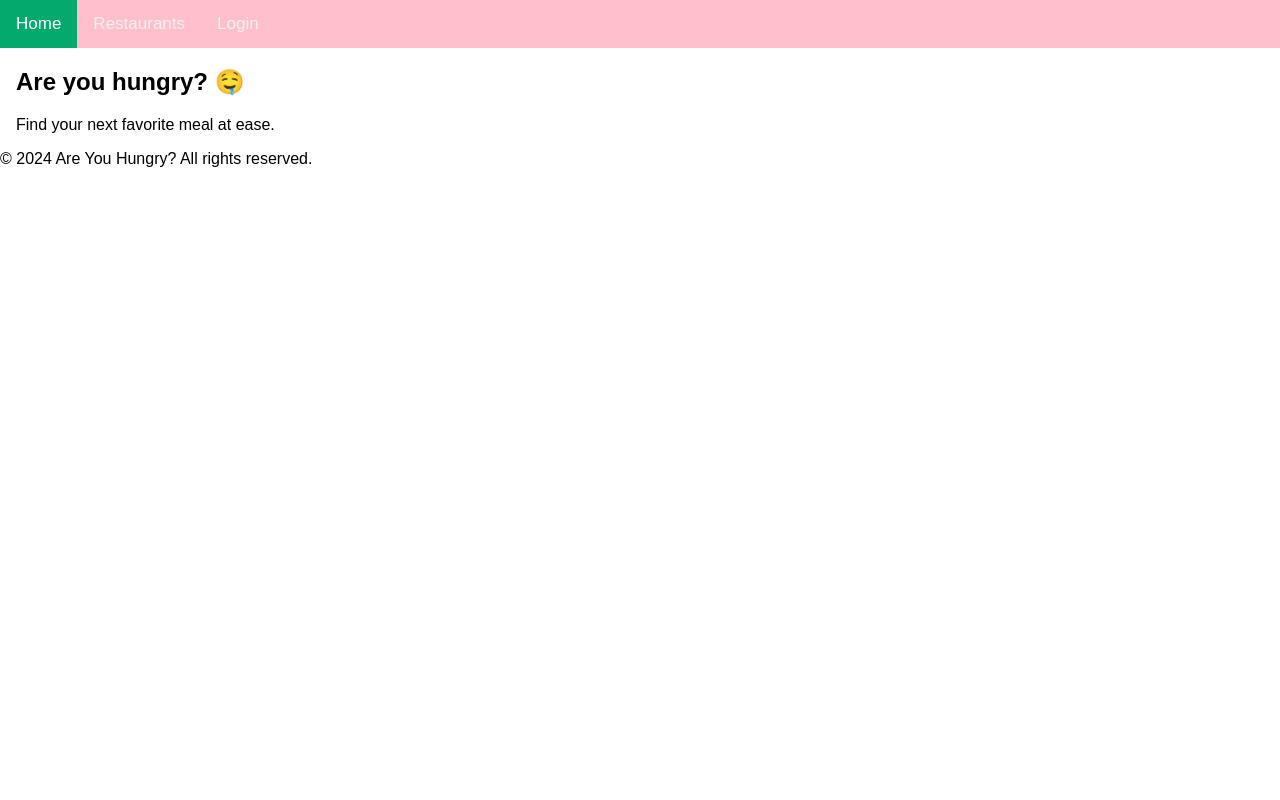
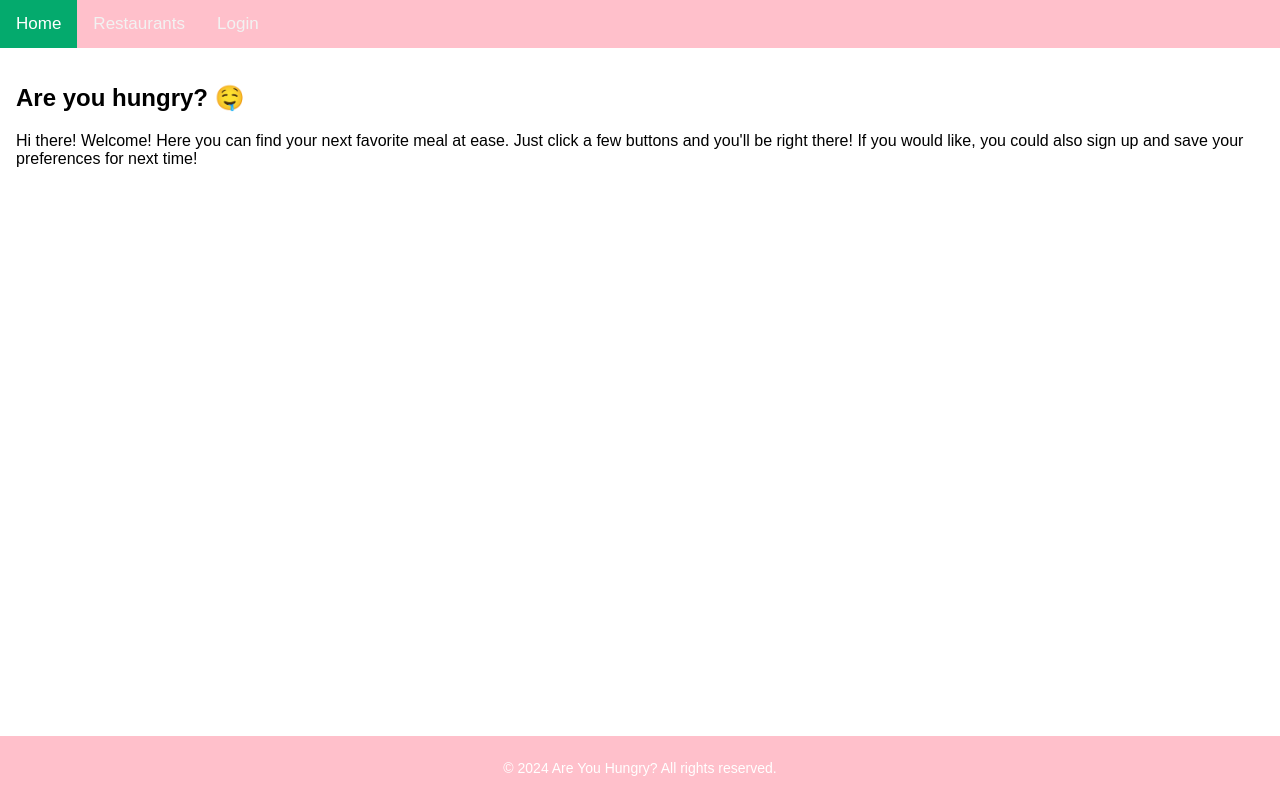
Before and after one commit to Rediet-Ayalew/Are-you-Hungry-, a Flask app: template templates/home.html in a window 1280 px wide. Run offline with Flask 3, Linux system fonts and the light colour scheme; the template is opened without the code that fills it, so the values that code supplies are empty.

Commit message:
Updated home.html

```diff
--- a/templates/home.html
+++ b/templates/home.html
@@ -1,11 +1,16 @@
 <!DOCTYPE html>
-<html>
+<html lang="en">
 <head>
-<meta name="viewport" content="width=device-width, initial-scale=1">
+    <meta charset="UTF-8">
+    <meta name="viewport" content="width=device-width, initial-scale=1.0">
+    <title>Are You Hungry?</title>
     <style>
         body {
             margin: 0;
             font-family: Arial, Helvetica, sans-serif;
+            display: flex;
+            flex-direction: column;
+            min-height: 100vh;
         }
 
         .topnav {
@@ -31,31 +36,40 @@ body {
             background-color: #04AA6D;
             color: white;
         }
+
+        .content {
+            flex: 1;
+            padding: 16px;
+        }
+
+        footer {
+            background-color: #FFC0CB;
+            text-align: center;
+            padding: 10px 0;
+            color: #fff;
+            font-size: 14px;
+        }
     </style>
 </head>
 <body>
 
+    <!-- Navigation Bar -->
     <div class="topnav">
         <a class="active" href="#home">Home</a>
         <a href="/search">Restaurants</a>
         <a href="/login">Login</a>
     </div>
 
-<div style="padding-left:16px">
-  <h2>Are you hungry? &#129316;</h2>
-  <p>Find your next favorite meal at ease.</p>
-</div>
-
-</body>
-</html>
-
     <!-- Content Block -->
     <div class="content">
+        <h2>Are you hungry? &#129316;</h2>
+        <p>Hi there! Welcome! Here you can find your next favorite meal at ease. Just click a few buttons and you'll be right there! If you would like, you could also sign up and save your preferences for next time!</p>
+    </div>
 
     <!-- Footer -->
     <footer>
         <p>&copy; 2024 Are You Hungry? All rights reserved.</p>
     </footer>
-    </div>
+
 </body>
 </html>
```
Lines whose indentation alone changed are shown as unchanged.
